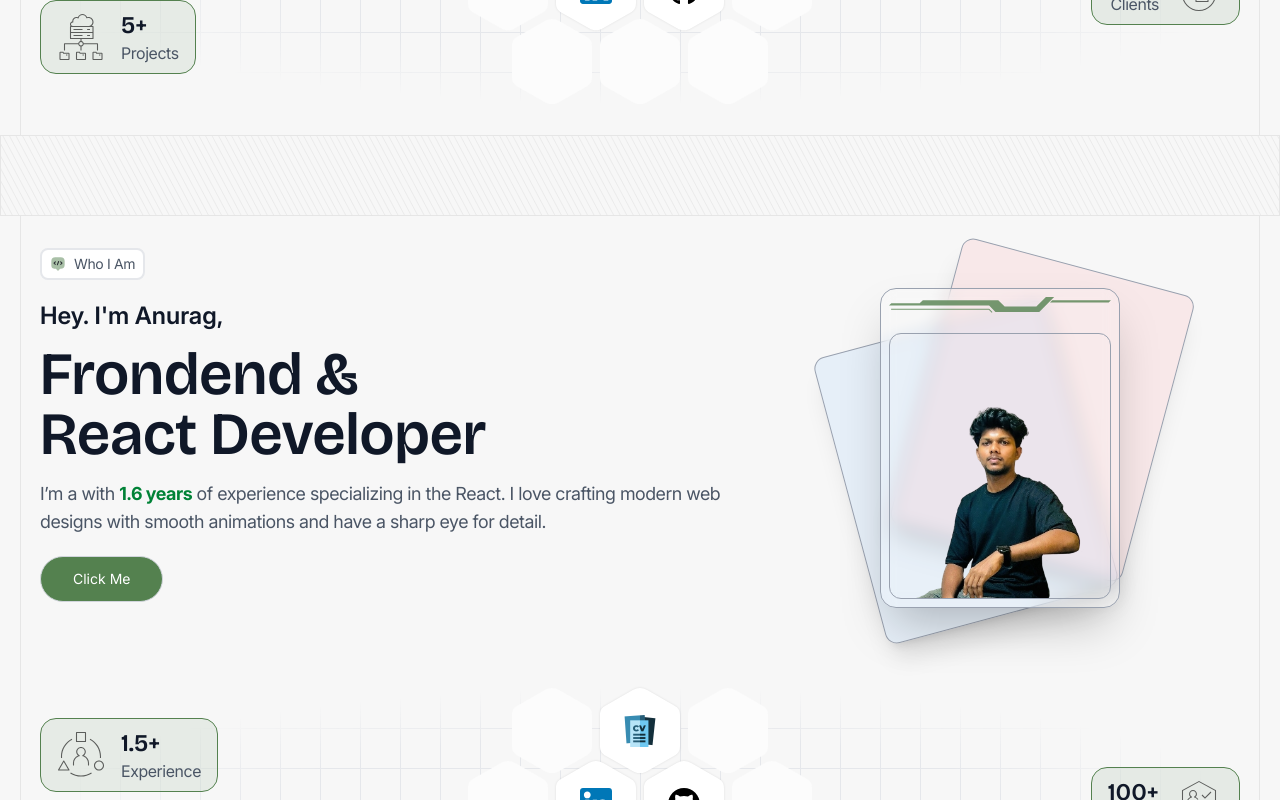
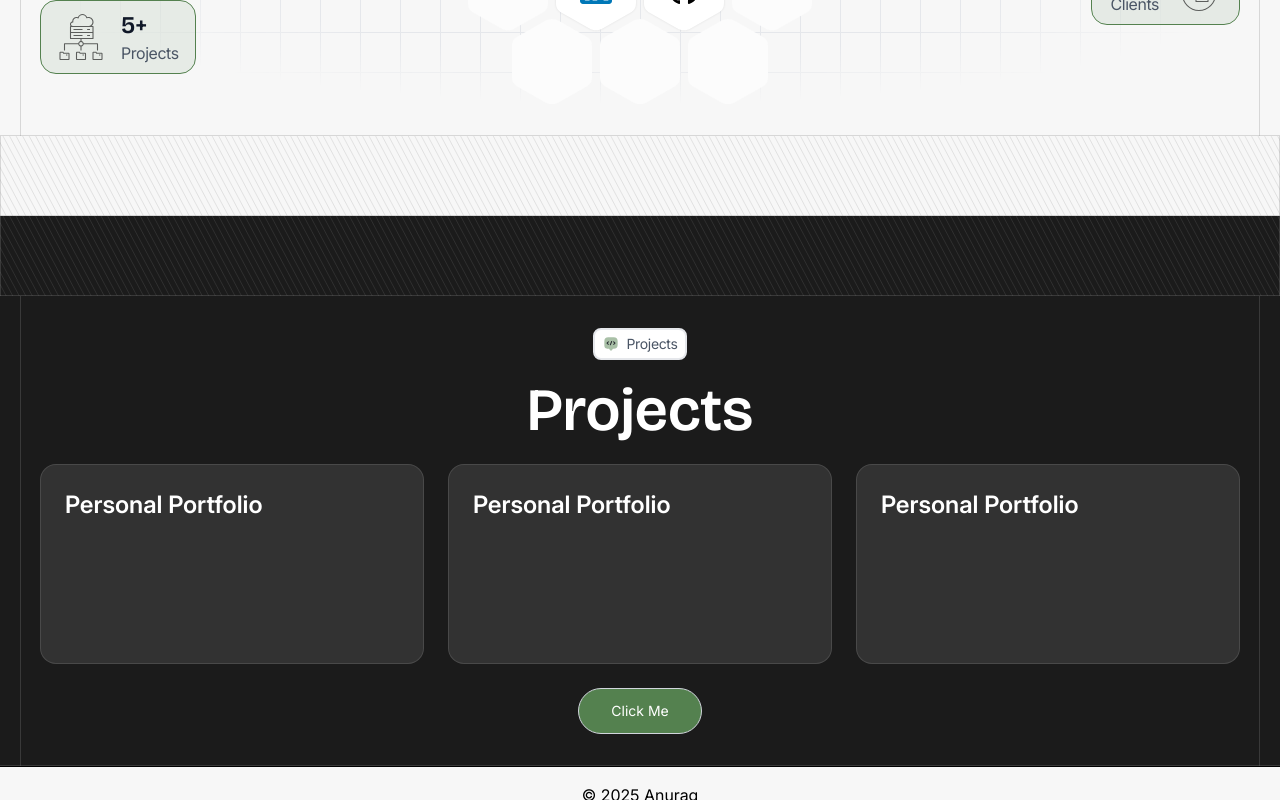
Before and after one commit to AnuragKD/personal-portfolio-react, a React (Vite) app: page / in a window 1280 px wide. Shown: the part 1400-2200 px from the top of the page. Built offline with nearby package versions, Linux system fonts and the light colour scheme.

Commit message:
added project section and designing is in progress

```diff
--- /dev/null
+++ b/src/components/sections/Projects.jsx
@@ -0,0 +1,45 @@
+// import React from 'react'
+import Container from '../layout/Container'
+import Section from '../layout/Section'
+import SectionBorder from '../element/Sectionborder'
+import Button from '../ui/Button'
+import Label from '../ui/Label'
+
+const Projects = () => {
+  return (
+    <Section className='h-fit flex items-center bg-black-bg'>
+            {/* <div className="absolute inset-0 z-0 h-full w-full bg-white bg-[radial-gradient(#e5e7eb_1px,transparent_1px)] bg-size-[16px_16px] mask-[radial-gradient(ellipse_50%_50%_at_50%_50%,#F7F7F7_60%,transparent_100%)]"></div> */}
+        <Container className='z-1 w-full'>
+            <Label name="messageprogramming">Projects</Label>
+            <h2 className='text-white text-center mb-6'>Projects</h2>
+            <div className='flex w-full justify-center gap-6'>
+                <div className='w-1/3 h-50 text-white p-6 border-1 border-border-gray bg-white/10 rounded-2xl'>
+                    <h3 className='text-white'>
+                        Personal Portfolio
+                    </h3>
+                    <img src="" alt="" />
+                </div>
+                <div className='w-1/3 h-50 text-white p-6 border-1 border-border-gray bg-white/10 rounded-2xl'>
+                    <h3 className='text-white'>
+                        Personal Portfolio
+                    </h3>
+                    <img src="" alt="" />
+                </div>
+                <div className='w-1/3 h-50 text-white p-6 border-1 border-border-gray bg-white/10 rounded-2xl'>
+                    <h3 className='text-white'>
+                        Personal Portfolio
+                    </h3>
+                    <img src="" alt="" />
+                </div>
+            </div>
+
+            <div className="pt-6 flex justify-center">
+              <Button variant="secondary">Click Me</Button>
+            </div>
+        </Container>
+        <SectionBorder/>
+    </Section>
+  )
+}
+
+export default Projects
--- a/src/index.css
+++ b/src/index.css
@@ -21,9 +21,11 @@
 
   --color-primary-color:#54814F;
   --color-secondary-color:#19a974;
-  --color-border-gray:#e6e6e6;
+  /* --color-border-gray:#e6e6e6; */
+  --color-border-gray:#87878747;
 
   --color-main-bg:#F7F7F7;
+  --color-black-bg:rgb(27, 27, 27);
 
 
   --tw-container-max-width: 960px;
@@ -57,5 +59,7 @@
   .container {@apply max-w-7xl}
   .section-border { @apply relative before:absolute before:inset-0 before:border-b-1 before:border-border-gray ;}
   .container-border { @apply relative before:absolute before:inset-0 before:border-x-1 before:border-border-gray ;}
-
 }
+.container-border path{
+  @apply stroke-border-gray;
+}
--- a/src/pages/Home.jsx
+++ b/src/pages/Home.jsx
@@ -3,6 +3,7 @@
 import Separator from '../components/element/Separator'
 import About from '../components/sections/About'
 import Banner from '../components/sections/Banner'
+import Projects from '../components/sections/Projects'
 
 // import HeroSimple from '../components/simple/HeroSimple'
 // import { useMode } from '../context/ModeContext'
@@ -23,7 +24,8 @@ export default function Home(){
       <Separator/>
       <About/>
       <Separator/>
-      <About/>
+      <Separator className='bg-black-bg'/>
+      <Projects/>
     </>
   )
 }
```
